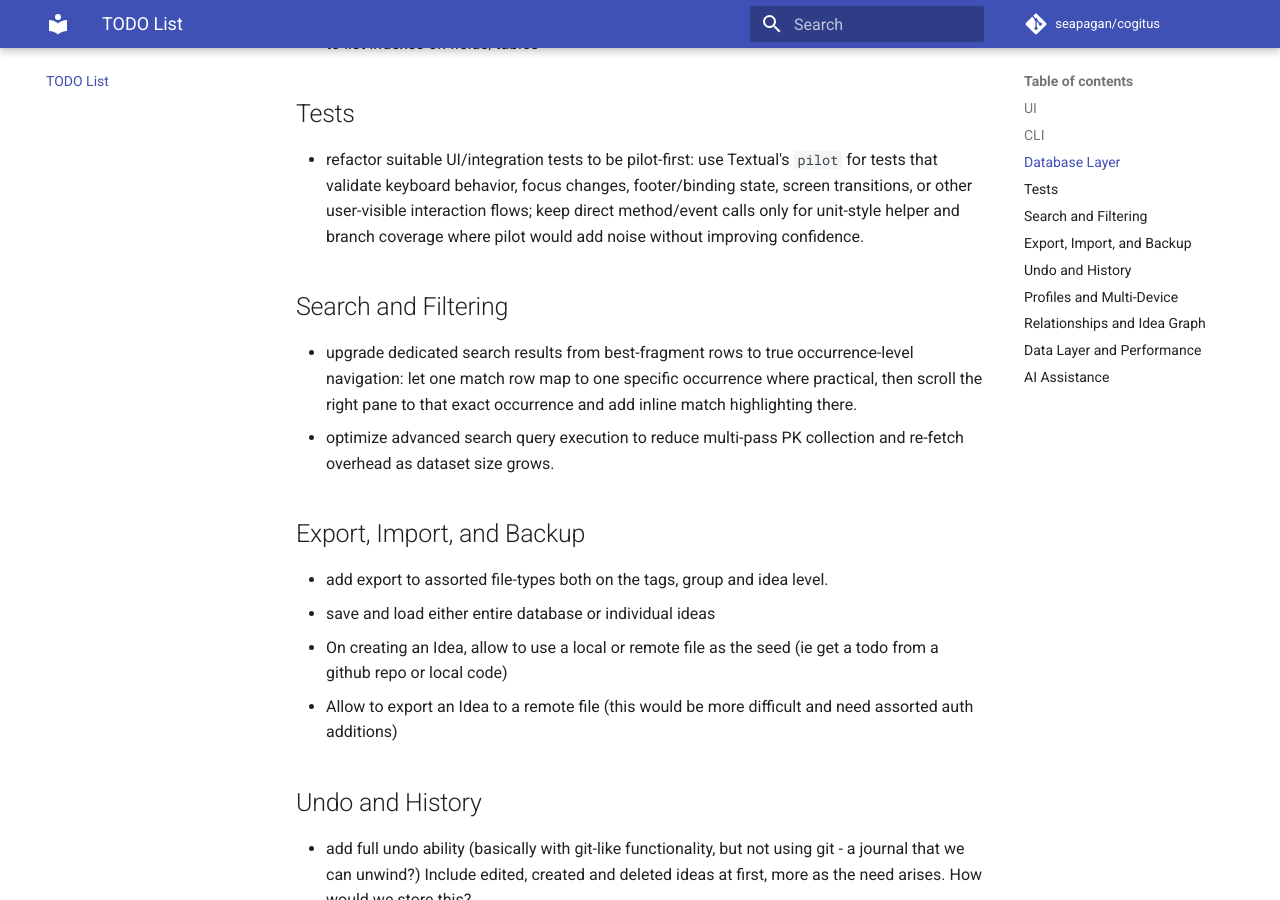
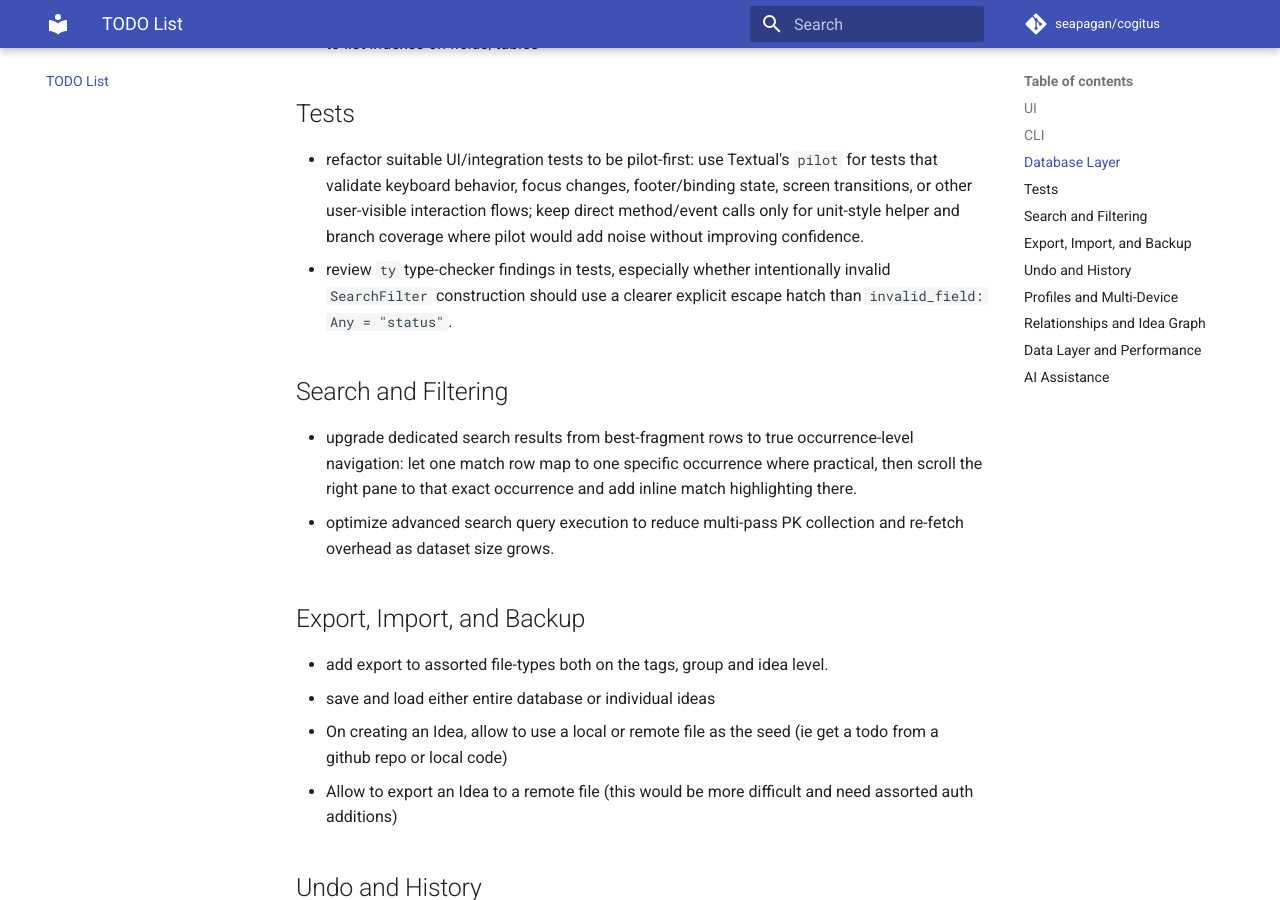
Before and after one commit to seapagan/cogitus, an MkDocs documentation site: the page built from docs/project/todo.md, in a window 1280 px wide and 900 px high, scrolled down 894 px. Built offline with MkDocs 1.6.1 and Material for MkDocs 9.7.7, drawn with Linux system fonts in a browser that asks for light colours; comment, search, counter and statistics services are not loaded.

Commit message:
update TODO
Signed-off-by: Grant Ramsay <seapagan@gmail.com>

```diff
--- a/TODO.md
+++ b/TODO.md
@@ -33,6 +33,9 @@ Ideas to add to Cogitus
   footer/binding state, screen transitions, or other user-visible interaction
   flows; keep direct method/event calls only for unit-style helper and branch
   coverage where pilot would add noise without improving confidence.
+- review `ty` type-checker findings in tests, especially whether intentionally
+  invalid `SearchFilter` construction should use a clearer explicit escape hatch
+  than `invalid_field: Any = "status"`.
 
 ## Search and Filtering
 
```
